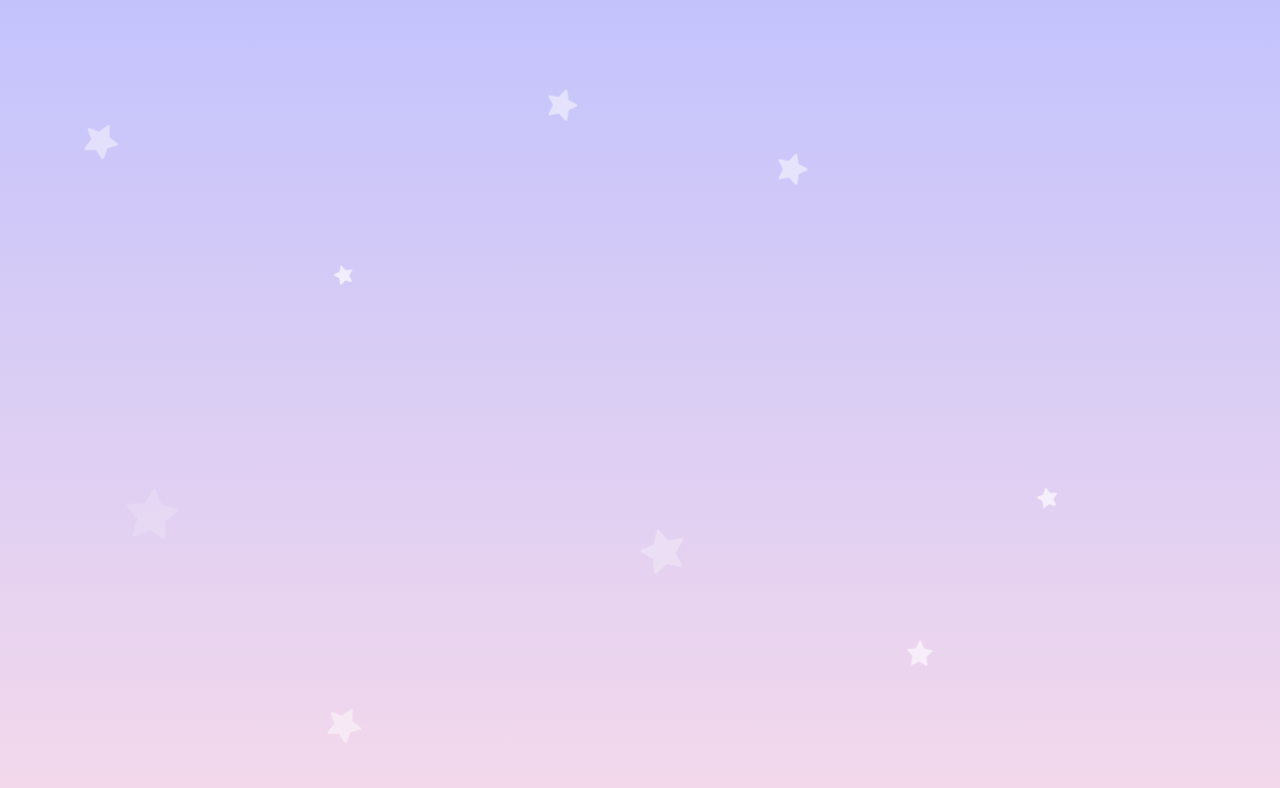
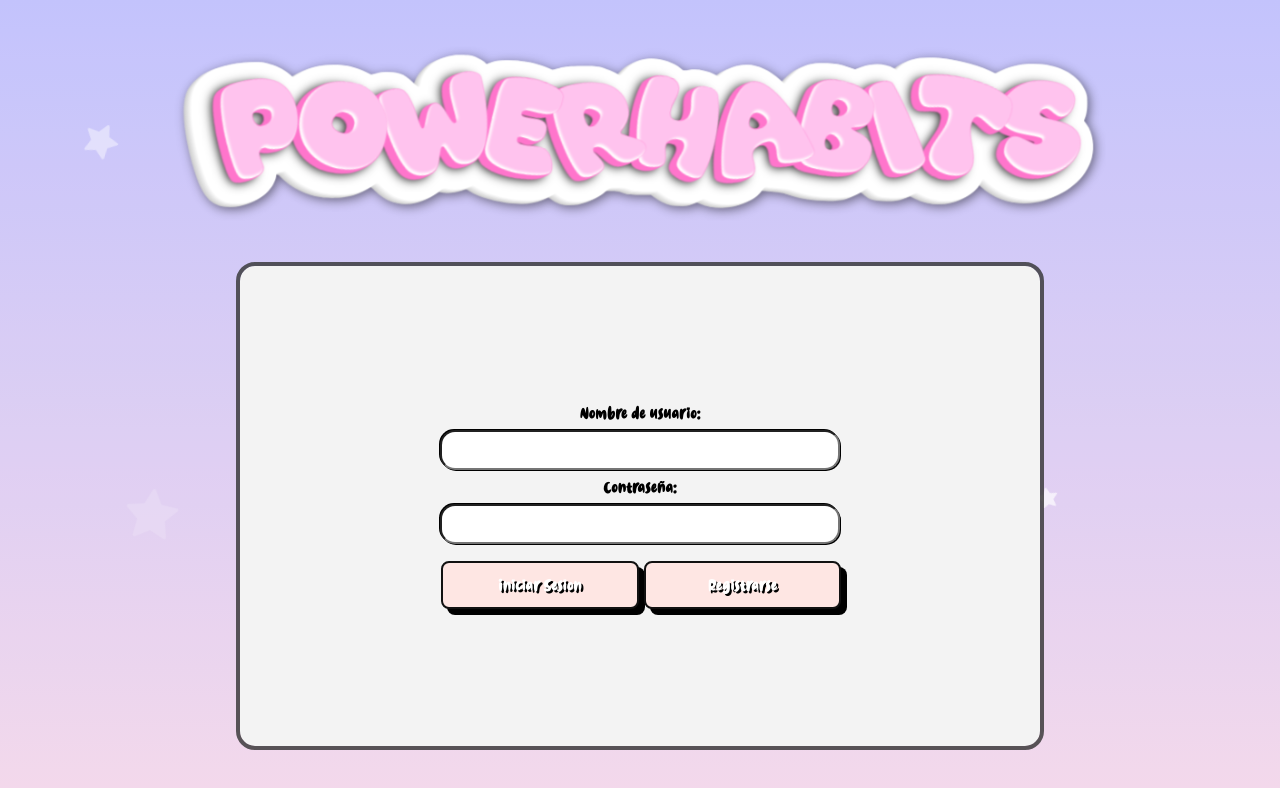
Before and after one commit to GeorgeVillarroel/powerhabits, a plain HTML site: page index.html in a window 1280 px wide. Drawn offline with Linux system fonts and the light colour scheme.

Commit message:
Add login form

```diff
--- a/index.html
+++ b/index.html
@@ -3,7 +3,7 @@
 
 <head>
     <meta charset="UTF-8">
-    <meta name="description" content="A basic template for html projects">
+    <meta name="description" content="Powerhabits: Mejora tus habilidades y controla tus hábitos saludables con nuestra plataforma intuitiva. Aprende, sigue tu progreso y únete a nuestra comunidad para alcanzar tu máximo potencial.">
     <meta name="keywords" content="HTML, CSS, JavaScript">
     <meta name="author" content="George Dan Villarroel">
     <meta name="viewport" content="width=device-width, initial-scale=1.0">
@@ -67,15 +67,25 @@
             </svg>
         </div>
     </div>
-    <!-- <header class="title-img"></header>
+    <header class="title-img"></header>
     <main class="content">
-        <aside>aside</aside>
-        <section>
-            section
-            <article>article</article>
-        </section>
+        <form class="login-form">
+            <label for="user" class="user-label">Nombre de usuario:</label>
+            <input type="text" name="user" class="user-input">
+            <label for="password" class="password-label">Contraseña:</label>
+            <input type="text" name="password" class="password-input">
+
+        </form>
+        <aside class="buttons">
+            <div class="button login">
+                Iniciar Sesion
+            </div>
+            <div class="button signup">
+                Registrarse
+            </div>
+        </aside>
     </main>
-    <footer></footer> -->
+    <footer></footer>
 </body>
 
 </html>
--- a/src/styles/style.css
+++ b/src/styles/style.css
@@ -8,7 +8,7 @@
     box-sizing: border-box;
     margin: 0;
     padding: 0;
-    overflow: hidden;
+    overflow: visible;
     font-family: dinomiko, sans-serif;
     font-size: 1.0em;
     font-weight: 600;
@@ -124,11 +124,100 @@ body {
     flex-direction: column;
     justify-content: center;
     align-items: center;
+    gap: 1em;
+    z-index: 3;
+}
+
+.login-form {
+    display: flex;
+    flex-direction: column;
+    justify-content: center;
+    align-items: center;
+    gap: .5em;
+    width: 400px;
+    z-index: 3;
+}
+
+.user-input, .password-input {
+    border: 15px 15px #000;
+    box-shadow: 1px 1px #000,
+                -1px -1px #000;
+    width: 100%;
+    height: 2.5em;
+    border-radius: 15px;
+    z-index: 3;
+}
+
+.user-label {
+    z-index: 3;
+}
+
+.buttons {
+    display: flex;
+    overflow: visible;
+    display: flex;
+    flex-direction: row;
+    justify-content: space-between;
+    align-items: center;
+    gap: 5px;
+    width: 400px;
+}
+
+.button {
+    align-items: center;
+    background-color: #fee6e3;
+    border: 2px solid #111;
+    border-radius: 8px;
+    color: white;
+    cursor: pointer;
+    display: flex;
+    font-family: dinomiko, sans-serif;
+    text-shadow: 2px 2px #000;
+    font-size: 16px;
+    height: 48px;
+    justify-content: center;
+    line-height: 24px;
+    width: 50%;
+    max-width: 100%;
+    padding: 0 25px;
+    position: relative;
+    text-align: center;
+    text-decoration: none;
+    user-select: none;
+    -webkit-user-select: none;
+    touch-action: manipulation;
+    box-shadow: 6px 6px #000;
+    overflow: visible;
+    transform: translate(1px, 1px);
+    transition: box-shadow .3s ease ;
+    z-index: 3;
+}
+
+.button:hover {
+    position: relative;
+    box-shadow: none;
+    transform: translate(0, 0);
+}
+
+.button:active {
+    background-color: #ffdeda;
+    outline: 0;
+    z-index: 3;
+}
+
+.button:hover {
+    outline: 0;
     z-index: 3;
 }
 
 footer {
     z-index: 3;
+}
+
+@media (min-width: 768px) {
+    .button-56 {
+        padding: 0 40px;
+    }
 }
 
 @media screen and (min-width: 576px) {
```
